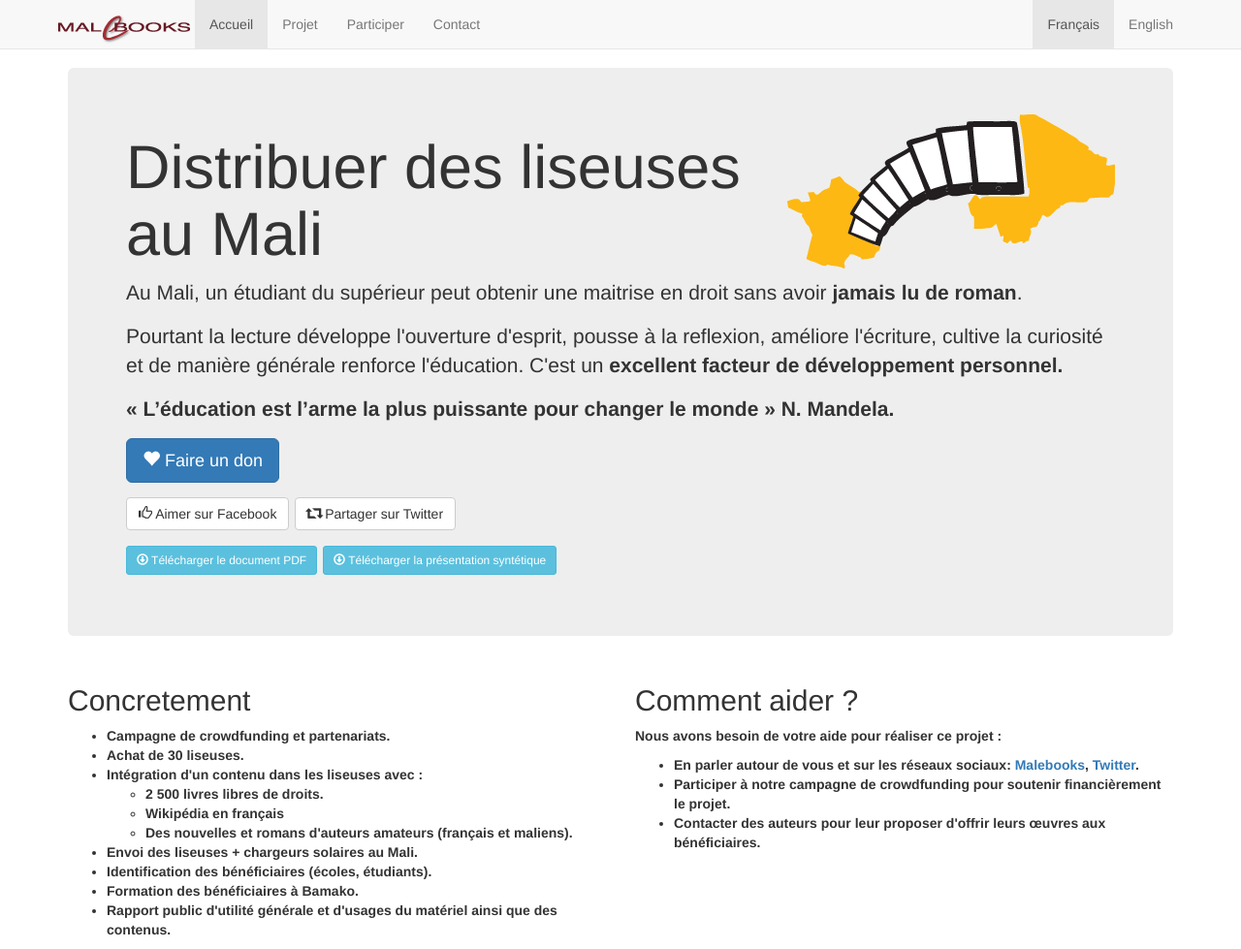
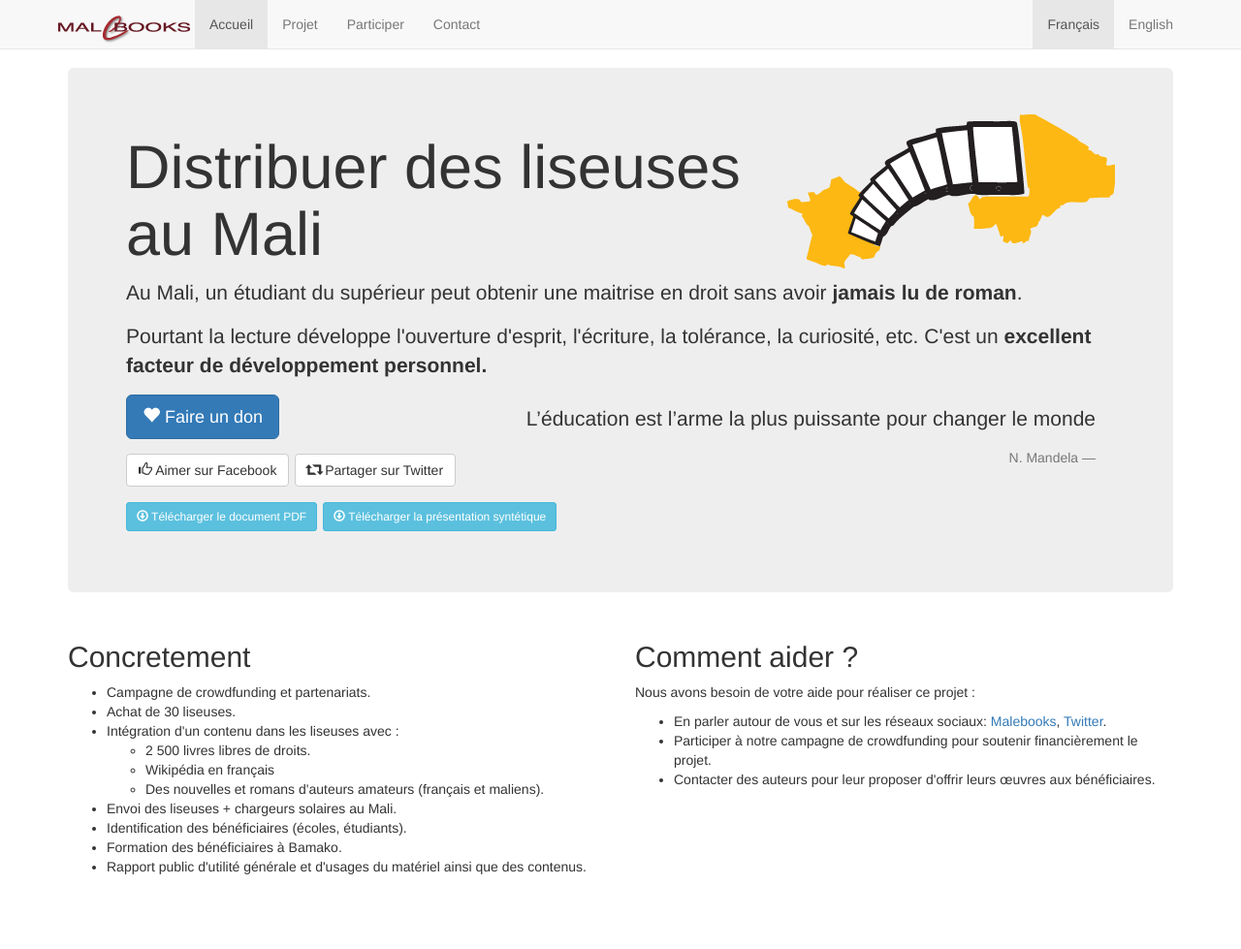
Before and after one commit to HumanESDES/malebooks, a Jekyll site: the page built from index.html, in a window 1280 px wide and 979 px high. Shown: the whole window at 97% size. Built offline with Jekyll 4.4.1, drawn with Linux system fonts in a browser that asks for light colours; nearby versions of some CDN libraries; Markdown is read by kramdown in place of the engine named in the settings.

Commit message:
Updated style

```diff
--- a/en/index.html
+++ b/en/index.html
@@ -16,7 +16,7 @@ slug: home
 
     <p><a class="btn btn-default" href="https://facebook.com/Malebooks" role="button"><i class="glyphicon glyphicon-thumbs-up"></i> Like on Facebook</a> <a class="btn btn-default" href="https://twitter.com/intent/tweet?hashtags=eBooks%20mali&original_referer=&related=eBooksML&text=Support%20%40eBooksML%20and%20%40JokkoML%20to%20distribute%20%23eBooks%20in%20%23Mali%20and%20improve%20Reading%2BEducation&tw_p=tweetbutton&url=http%3A%2F%2Fmalebooks.ml" role="button"><i class="glyphicon glyphicon-retweet"></i> Share on Twitter</a></p>
 
-    <p><a href="/medias/MALeBOOKS_12-01-2014.pdf" class="btn btn-info btn-sm"><i class="glyphicon glyphicon-download"></i> Download PDF Document</a> <a href="/medias/MALeBOOKS-syntetique.pdf" class="btn btn-info btn-sm"><i class="glyphicon glyphicon-download"></i> Download one-pager</a></p>
+    <p><a href="/medias/MALeBOOKS_20-01-2014.pdf" class="btn btn-info btn-sm"><i class="glyphicon glyphicon-download"></i> Download PDF Document</a> <a href="/medias/MALeBOOKS-syntetique.pdf" class="btn btn-info btn-sm"><i class="glyphicon glyphicon-download"></i> Download one-pager</a></p>
 </div>
 
 <div class="row">
--- a/index.html
+++ b/index.html
@@ -10,16 +10,15 @@ slug: home
     <h1>Distribuer des liseuses au Mali</h1>
     <p>Au Mali, un étudiant du supérieur peut obtenir une maitrise en droit sans avoir <strong>jamais lu de roman</strong>.</p>
 
-    <p>Pourtant la lecture développe l'ouverture d'esprit, pousse à la reflexion, améliore l'écriture, cultive la curiosité et de manière générale renforce l'éducation. C'est un <strong>excellent facteur de développement personnel.</strong></p>
+    <p>Pourtant la lecture développe l'ouverture d'esprit, l'écriture, la tolérance, la curiosité, etc. C'est un <strong>excellent facteur de développement personnel.</strong></p>
 
-
-    <p><strong>« L’éducation est l’arme la plus puissante pour changer le monde » N. Mandela.<strong>
+    <blockquote class="pull-right"><p>L’éducation est l’arme la plus puissante pour changer le monde</p><small>N. Mandela</small></blockquote>
 
     <p><a class="btn btn-lg btn-primary" href="/donner" role="button"><i class="glyphicon glyphicon-heart"></i> Faire un don</a></p>
 
     <p><a class="btn btn-default" href="https://facebook.com/Malebooks" role="button"><i class="glyphicon glyphicon-thumbs-up"></i> Aimer sur Facebook</a> <a class="btn btn-default" href="https://twitter.com/intent/tweet?hashtags=eBooks%20mali&original_referer=&related=eBooksML&text=Support%20%40eBooksML%20and%20%40JokkoML%20to%20distribute%20%23eBooks%20in%20%23Mali%20and%20improve%20Reading%2BEducation&tw_p=tweetbutton&url=http%3A%2F%2Fmalebooks.ml" role="button"><i class="glyphicon glyphicon-retweet"></i> Partager sur Twitter</a></p>
 
-    <p><a href="/medias/MALeBOOKS_12-01-2014.pdf" class="btn btn-info btn-sm"><i class="glyphicon glyphicon-download"></i> Télécharger le document PDF</a> <a href="/medias/MALeBOOKS-syntetique.pdf" class="btn btn-info btn-sm"><i class="glyphicon glyphicon-download"></i> Télécharger la présentation syntétique</a></p>
+    <p><a href="/medias/MALeBOOKS_20-01-2014.pdf" class="btn btn-info btn-sm"><i class="glyphicon glyphicon-download"></i> Télécharger le document PDF</a> <a href="/medias/MALeBOOKS-syntetique.pdf" class="btn btn-info btn-sm"><i class="glyphicon glyphicon-download"></i> Télécharger la présentation syntétique</a></p>
 </div>
 
 <div class="row">
```
Also changed, not shown: projet/index.md (+18 -13 lines), 2 other files.
